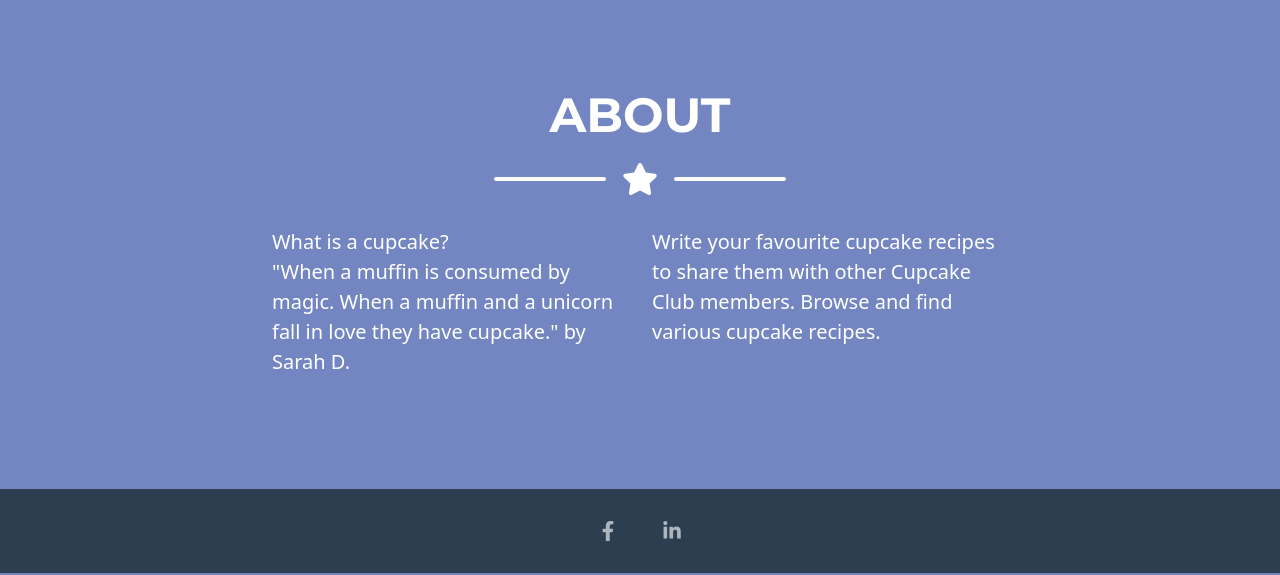
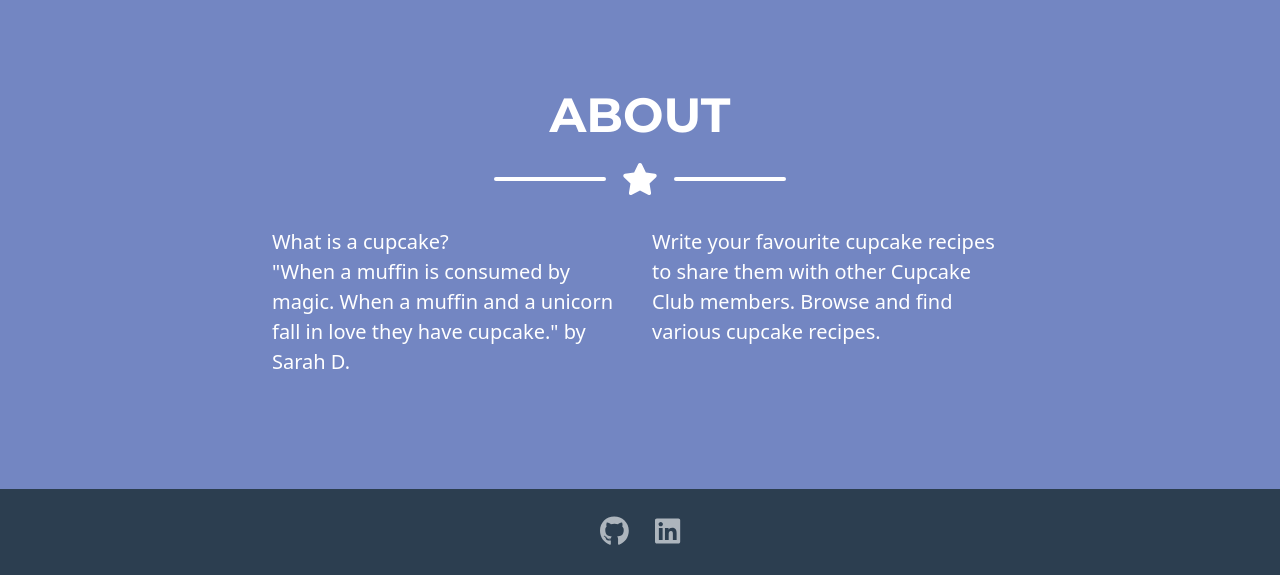
Before and after one commit to DoriCzele/CupcakeClub, a Flask app: page / in a window 1280 px wide. Shown: the part 1404-1979 px from the top of the page. Run offline with Flask 2, Linux system fonts and the light colour scheme; some libraries are stand-ins or nearby versions.

Commit message:
Link up social media buttons in footer

```diff
--- a/static/css/freelancer-styles.css
+++ b/static/css/freelancer-styles.css
@@ -254,6 +254,7 @@ html {
 }
 
 .btn-social {
+	color: white;
 	border-radius: 100%;
 	display: inline-flex;
 	width: 3.25rem;
@@ -372,10 +373,10 @@ html {
 
 .btn-social {
 	border-radius: 100%;
+	margin-left: 1%;
+	margin-right: 1%;
 	display: inline-flex;
-	width: 3.25rem;
-	height: 3.25rem;
-	font-size: 1.25rem;
+	font-size: 1.8rem;
 	justify-content: center;
 	align-items: center;
 	color: var(--bs-gray-500);
--- a/templates/layout/footer.html
+++ b/templates/layout/footer.html
@@ -4,8 +4,21 @@
 		<div class="row">
 			<!-- Footer Social Icons-->
 			<div>
-				<a class="btn btn-outline-light btn-social mx-1" href="#!"><i class="fab fa-fw fa-facebook-f"></i></a>
-				<a class="btn btn-outline-light btn-social mx-1" href="#!"><i class="fab fa-fw fa-linkedin-in"></i></a>
+
+				<a
+				href="https://github.com/DoriCzele"
+				rel="noopener"
+				target="_blank"
+				aria-label="Open github"
+				><i class="fab fa-github btn-social"></i
+			  ></a>
+			  <a
+				href="https://www.linkedin.com/in/dorottya-czele-4b739115a/"
+				rel="noopener"
+				target="_blank"
+				aria-label="Open linkedin"
+				><i class="fab fa-linkedin btn-social"></i
+			  ></a>
 			</div>
 		</div>
 	</div>
```
